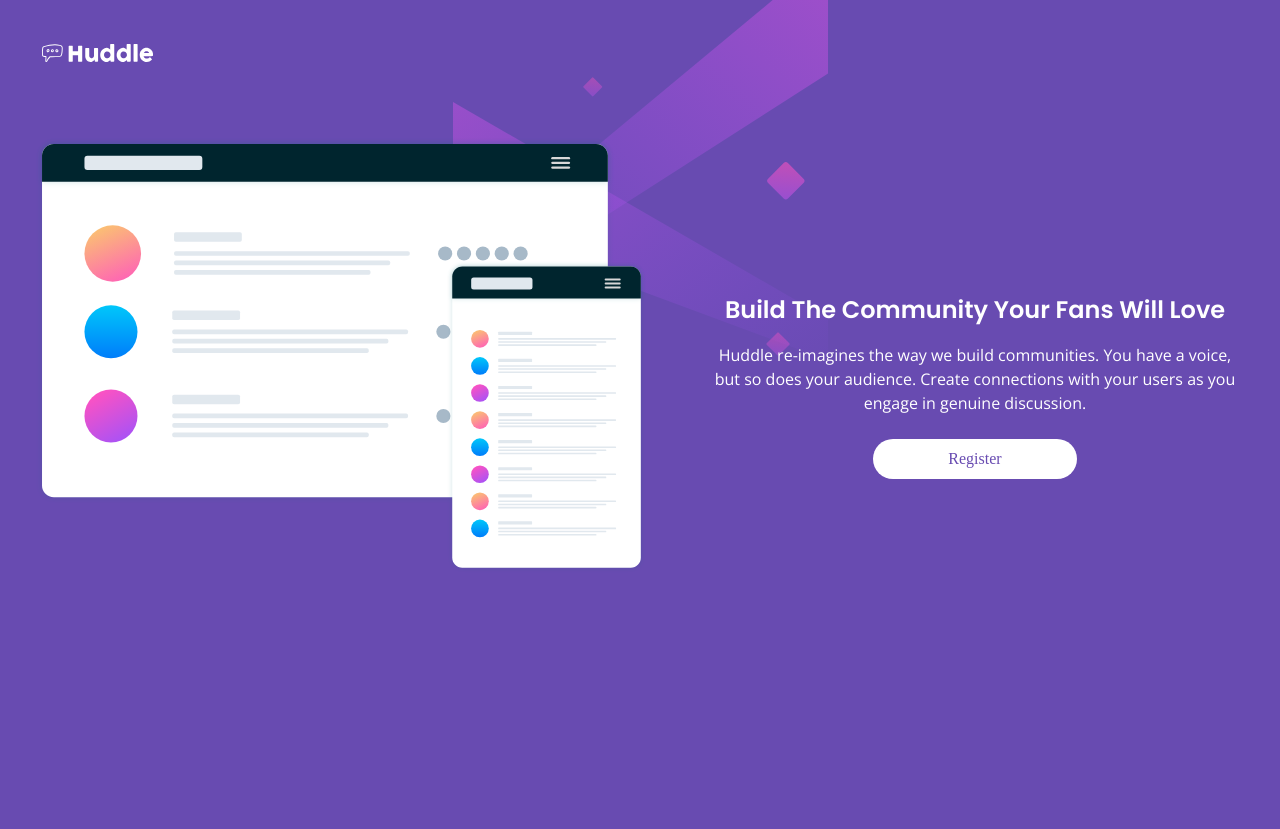
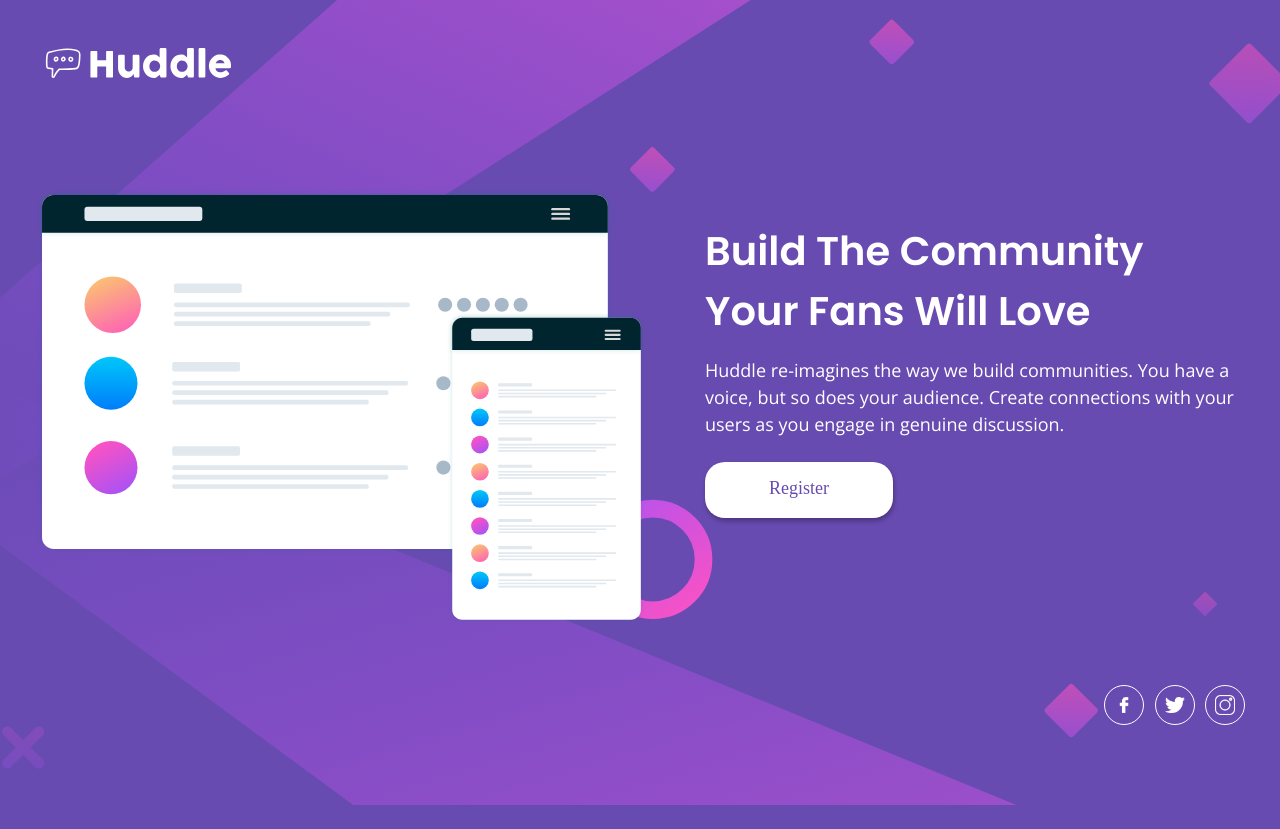
Before and after one commit to gabrieltrtl/huddle-landing-page, a plain HTML site: page index.html in a window 1280 px wide. Before the commit the page ends 800 px from the top, so only its background shows below. Drawn offline with nearby package versions, Linux system fonts and the light colour scheme.

Commit message:
final commit

```diff
--- a/index.html
+++ b/index.html
@@ -33,10 +33,16 @@
 
     </main>
 
+    <footer class="footer">
+      <div class="footer__icons">
+        <a class="facebook" href=""><img src="./images/facebook.png" alt=""></a>
+        <a class="twitter" href=""><img src="./images/twitter.png" alt=""></a>
+        <a class="instagram" href=""><img src="./images/instagram.png" alt=""></a>
+      </div>
+    </footer>
   </div>
 
-  <footer>
-  </footer>
+
 
 </body>
 </html>
--- a/style.css
+++ b/style.css
@@ -36,7 +36,7 @@ body {
 
 .container {
   max-width: 304px;
-  margin: 0 auto;
+  margin: 0 auto 64px auto;
 }
 
 .container__head {
@@ -72,6 +72,7 @@ body {
 .container__content {
   display: flex;
   flex-direction: column;
+  margin-bottom: 64px;
 }
 
 .container__btn {
@@ -80,24 +81,100 @@ body {
   display: inline-block;
   padding: 11px 75px;
   border-radius: 20px;
-  margin: auto auto;
+  margin: 0 auto;
+  box-shadow: 1px 3px 5px 0 rgba(0, 0, 0, 0.3)
+}
+
+.footer {
+  display: flex;
+  justify-content: center;
+}
+
+.footer__icons {
+  display: flex;
+  gap: 10.5px;
+}
+
+
+.footer__icons img {
+  width: 13px;
+}
+
+
+.footer__icons a {
+  display: inline-block;
+  border: 1px solid white;
+  border-radius: 50%;
+  padding: 6px;
+
 }
 
 @media (min-width: 1000px) {
+  body {
+    background-image: url(./images/bg-desktop.svg);
+    background-position: top -3vh left -6vw;
+    background-size: cover;
+  }
+
   .container {
-    max-width: initial;
+    max-width: 1275px;
+  }
+
+  .container__head {
+    max-width: 200px;
   }
 
   .container__main {
     flex-direction: row;
     gap: 59px;
+    align-items: initial;
+    padding-top: 32px;
+
+  }
+
+  .container__title {
+    font-size: 40px;
+    text-align: left;
+  }
+
+  .container__text {
+    font-size: 18px;
+    text-align: left;
   }
 
   .container__img img {
     max-width: 696px;
   }
 
+
   .container__content {
-  max-width: 540px;
+    max-width: 540px;
+    padding-top: 32px;
   }
+
+  .footer {
+    justify-content: flex-end;
+  }
+
+  .container__btn {
+    font-size: 18px;
+    line-height: 1.5;
+    padding: 13px 64px 16px 64px;
+    margin: 0 auto 0 0;
+  }
+
+  .container__btn:hover {
+    background: #E880E8;
+    color: #FFFFFF;
+
+  }
+
+  .footer__icons img {
+    width: 20px;
+  }
+
+  .footer__icons a {
+    padding: 9px;
+  }
+
 }
```
Also changed, not shown: images/Instagram Icon.svg (deleted), images/facebook.png (added), images/instagram.png (added), images/twitter.png (added).
